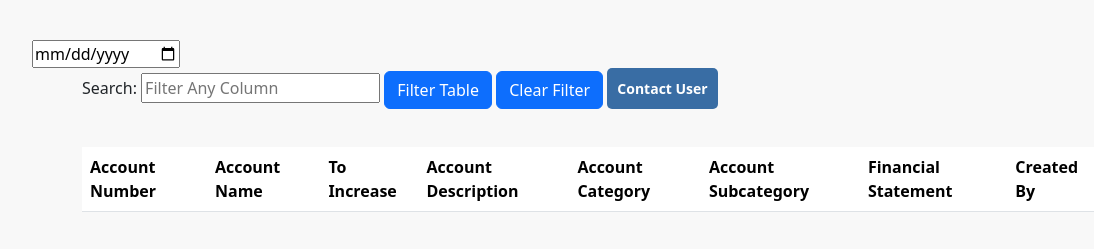
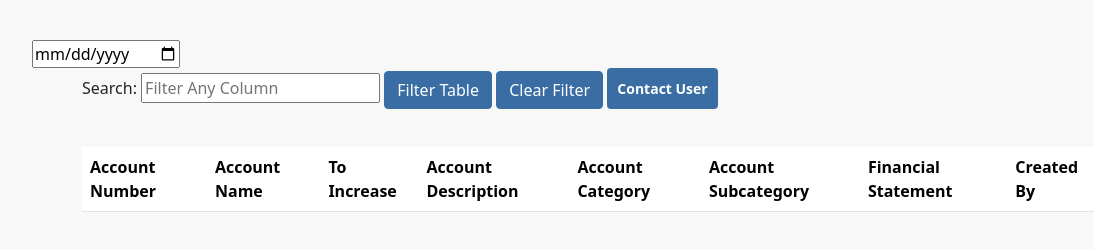
Before and after one commit to uaziz421/Budget-Buddy-Project, a plain HTML site: page chartOfAccounts.html in a window 1280 px wide. Shown: the top 249 px of the page, 0-1094 px from the left. Drawn offline with nearby package versions, Linux system fonts and the light colour scheme; no server answers.

Commit message:
updated styles in Chart of Accounts

```diff
--- a/chartOfAccounts.html
+++ b/chartOfAccounts.html
@@ -30,6 +30,32 @@
 
       #journalTable td {
         padding: 10px;
+      }
+
+      #clearButton {
+        background-color: rgb(57, 109, 164);
+        color: #fff;
+        border-color: rgb(57, 109, 164);
+        border-radius: 4px;
+      }
+
+      #searchButton {
+        background-color: rgb(57, 109, 164);
+        color: #fff;
+        border-color: rgb(57, 109, 164);
+        border-radius: 4px;
+      }
+
+      #adminButton {
+        background-color: rgb(57, 109, 164);
+        color: #fff;
+        border-color: rgb(57, 109, 164);
+        border-radius: 4px;
+      }
+
+      .btn {
+        background-color: rgb(57, 109, 164);
+        border-color: rgb(57, 109, 164);
       }
 
       td {
@@ -468,14 +494,14 @@
           .then((snapshot) => {
             if (snapshot.exists()) {
               displayName.innerHTML =
-                snapshot.val().FirstName + " " + snapshot.val().LastName; //get current user first and last name
+                snapshot.val().FirstName + " " + snapshot.val().LastName;
               displayUsername.innerHTML = snapshot.val().Username;
             }
           })
           .catch((error) => {
             alert(error);
           });
-      }, 250); //delay is in milliseconds; delay needed to load page then display name.
+      }, 250);
 
       searchButton.addEventListener("click", TableSearch);
       clearButton.addEventListener("click", ClearFilter);
```
